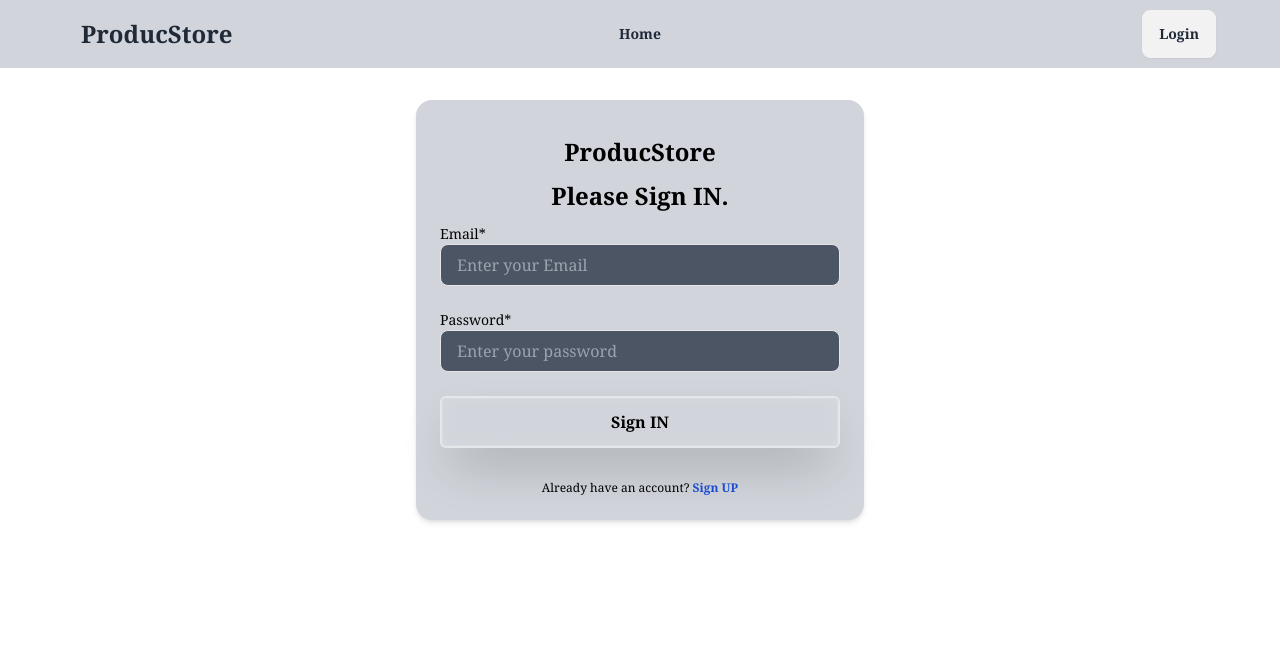
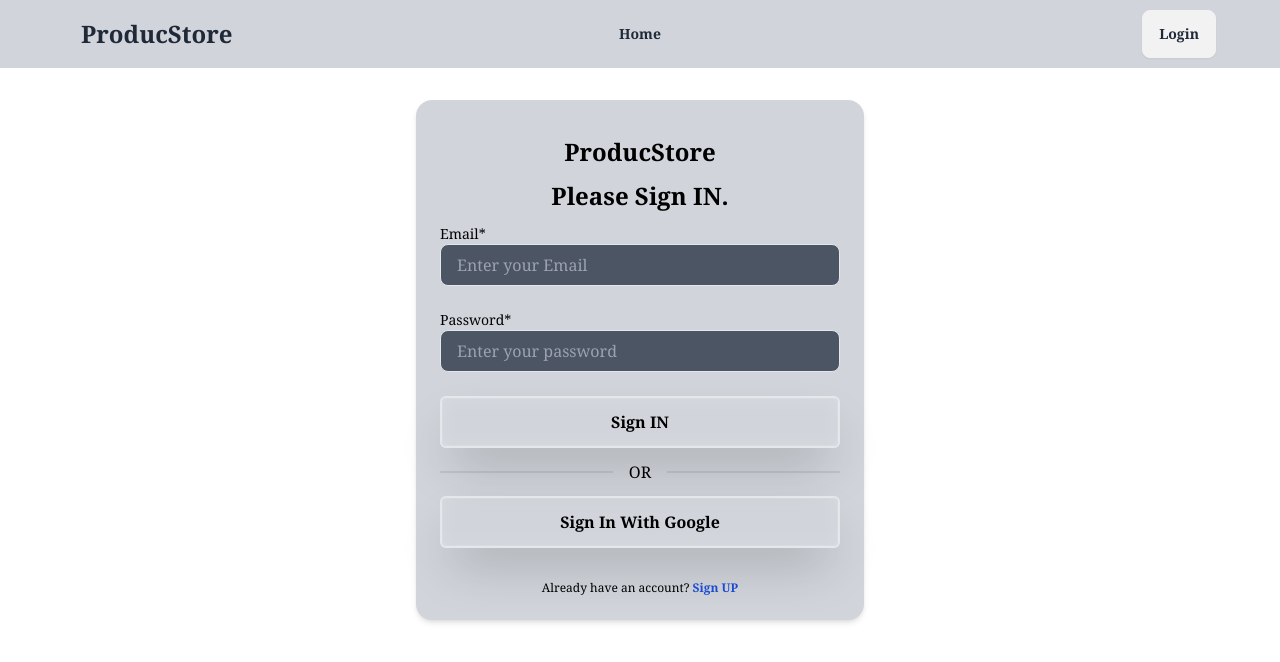
Before and after one commit to md-abu-naim/ProducStore-Client, a React (Vite) app: page /login in a window 1280 px wide. Shown: the top 662 px of the page. Built offline with nearby package versions, Linux system fonts and the light colour scheme.

Commit message:
search and filter option

```diff
--- a/src/Components/Login.jsx
+++ b/src/Components/Login.jsx
@@ -1,28 +1,38 @@
-import { Link } from "react-router-dom";
+import { Link, useNavigate } from "react-router-dom";
 import toast from "react-hot-toast";
-import axios from 'axios'
+import useAuth from "../Provider/useAuth";
 
 const Login = () => {
-    // const navigate = useNavigate()
+    const navigate = useNavigate()
+    const { loginUser, googleLogin } = useAuth()
 
     const handleSignIn = e => {
         e.preventDefault()
         const form = e.target
         const email = form.email.value
         const password = form.password.value;
-        const user = {email, password}
+        const user = { email, password }
         console.log(user);
 
 
-
-        axios.post('http://localhost:5000/produ', user)
-        .then(res => {
-            if (res.data.insertedId) {
-                console.log(res.data);
-            }
-        })
+        loginUser(email, password)
+            .then(result => {
+                toast.success('Login successfully', result.user)
+                navigate("/")
+                console.log(result.user);
+            })
+            .catch(error => {
+                console.error(error);
+            })
+    }
 
 
+    const handleGoogleLogin = () => {
+        googleLogin()
+            .then(result => {
+                console.log(result.user);
+            })
+            .catch(error => console.error(error))
     }
     return (
         <>
@@ -43,7 +53,7 @@ const Login = () => {
                         </div>
 
                         <div className="mt-6">
-                            <button className="relative w-full inline-flex items-center justify-center border-2 px-6 py-3 overflow-hidden font-bold text-black rounded-md shadow-2xl group">
+                            <button className="relative w-full inline-flex hover:text-white items-center justify-center border-2 px-6 py-3 overflow-hidden font-bold text-black rounded-md shadow-2xl group">
                                 <span className="absolute inset-0 w-full h-full transition duration-300 ease-out opacity-0 bg-gradient-to-br from-gray-500 via-[#1B1616] to-gray-500 group-hover:opacity-100"></span>
                                 <span className="absolute top-0 left-0 w-full bg-gradient-to-b from-white to-transparent opacity-5 h-1/3"></span>
                                 <span className="absolute bottom-0 left-0 w-full h-1/3 bg-gradient-to-t from-white to-transparent opacity-5"></span>
@@ -55,6 +65,17 @@ const Login = () => {
                             </button>
                         </div>
                     </form>
+                    <div className="divider">OR</div>
+                    <button onClick={handleGoogleLogin} className="relative w-full inline-flex items-center justify-center border-2 px-6 py-3 hover:text-white overflow-hidden font-bold text-black rounded-md shadow-2xl group">
+                        <span className="absolute inset-0 w-full h-full transition duration-300 ease-out opacity-0 bg-gradient-to-br from-gray-500 via-[#1B1616] to-gray-500 group-hover:opacity-100"></span>
+                        <span className="absolute top-0 left-0 w-full bg-gradient-to-b from-white to-transparent opacity-5 h-1/3"></span>
+                        <span className="absolute bottom-0 left-0 w-full h-1/3 bg-gradient-to-t from-white to-transparent opacity-5"></span>
+                        <span className="absolute bottom-0 left-0 w-4 h-full bg-gradient-to-r from-white to-transparent opacity-5"></span>
+                        <span className="absolute bottom-0 right-0 w-4 h-full bg-gradient-to-l from-white to-transparent opacity-5"></span>
+                        <span className="absolute inset-0 w-full h-full border border-white rounded-md opacity-10"></span>
+                        <span className="absolute w-0 h-0 transition-all duration-300 ease-out bg-white rounded-full group-hover:w-56 group-hover:h-56 opacity-5"></span>
+                        <span className="relative">Sign In With Google</span>
+                    </button>
                     <p className="mt-8 text-xs font-light text-center text-black"> Already have an account? <Link to='/signUp' className="font-bold text-blue-700 dark:text-gray-200 hover:underline">Sign UP</Link></p>
                 </div>
             </div>
--- a/src/Components/Products.jsx
+++ b/src/Components/Products.jsx
@@ -4,6 +4,7 @@ import { useEffect, useState } from "react";
 
 const Products = () => {
     const [products, setProducts] = useState([])
+    const [search, setSearch] = useState('')
     // const [itemsPerPage, setItemPerPage] = useState(3)
     // const [currentPage, setCurrentPage] = useState(1)
     // const [count, setCount] = useState(0)
@@ -11,22 +12,50 @@ const Products = () => {
     // const numberOfPages = Math.ceil(count / itemsPerPage)
     // const pages = [...Array(numberOfPages).keys()].map(element => element + 1)
 
+    const handleSearch = e => {
+        e.preventDefault()
+        const text = e.target.search.value
+        setSearch(text)
+        e.target.reset()
+        console.log(text);
+    }
+
     useEffect(() => {
-       fetch(`http://localhost:5000/products`)
+        fetch(`http://localhost:5000/products?search=${search}`)
             .then(res => res.json())
             .then(data => {
-        console.log(data);
                 setProducts(data)
             })
-    }, [])
+    }, [search])
     return (
         <div className="text-black">
             <div className="text-center lg:mb-10">
                 <h1 className="uppercase underline text-2xl font-bold">Our Top Products</h1>
             </div>
+            <form onSubmit={handleSearch} className="px-3" >
+                <label className="input bg-gray-300 input-bordered flex items-center max-w-sm mx-auto  gap-2">
+                    <input type="text" name="search" className="grow text-black" placeholder="Search Product" />
+                    <button className="btn bg-gray-700 hover:bg-gray-500  border-none text-white font-bold">Search</button>
+                </label>
+            </form>
+            <div className="mt-3 flex flex-col p-3 md:flex-row gap-3 ">
+                <select className="select select-bordered w-full max-w-xs">
+                    <option disabled selected>Filter Your Category</option>
+                    <option>Electronics</option>
+                    <option>Accessories</option>
+                    <option>Kitchen</option>
+                    <option>Fitness</option>
+                </select>
+                <select className="select select-bordered w-full max-w-xs">
+                    <option disabled selected>Sort By</option>
+                    <option>Price: High to Low</option>
+                    <option>Price: Low to High</option>
+                    <option>Date: Newest First</option>
+                </select>
+            </div>
             <div className="grid grid-cols-1 gap-4 md:grid-cols-2 lg:grid-cols-3">
                 {
-                products?.map(product =>  <div key={product.name} className="card border bg-base-100 shadow-xl">
+                    products?.map(product => <div key={product.name} className="card border bg-base-100 shadow-xl">
                         <figure className="px-4 pt-5">
                             <img
                                 src={product.image}
--- a/src/Components/Register.jsx
+++ b/src/Components/Register.jsx
@@ -1,8 +1,10 @@
 import { Link } from "react-router-dom";
 import toast from "react-hot-toast";
+import useAuth from "../Provider/useAuth";
 
 
 const Register = () => {
+    const {createUser} = useAuth()
 
     const handleSignIn = e => {
         e.preventDefault()
@@ -26,11 +28,11 @@ const Register = () => {
             return toast.error('Password must contain only numbers.')
         }
 
-        // createUser(email, password)
-        //     .then(result => {
-        //         console.log(result.user);
-        //     })
-        //     .catch(error => toast.error(error.message))
+        createUser(email, password)
+            .then(result => {
+                console.log(result.user);
+            })
+            .catch(error => toast.error(error.message))
 
     }
     return (
--- a/src/Firebase/Firebase.config.js
+++ b/src/Firebase/Firebase.config.js
@@ -1,5 +1,4 @@
 // Import the functions you need from the SDKs you need
-import { getAuth } from "firebase/auth";
 import { initializeApp } from "firebase/app";
 // TODO: Add SDKs for Firebase products that you want to use
 // https://firebase.google.com/docs/web/setup#available-libraries
@@ -15,6 +14,4 @@ const firebaseConfig = {
 };
 
 // Initialize Firebase
-const app = initializeApp(firebaseConfig);
-
-export const auth = getAuth(app);
+export const app = initializeApp(firebaseConfig);
--- /dev/null
+++ b/src/Provider/AuthProvider.jsx
@@ -0,0 +1,40 @@
+import { signInWithEmailAndPassword,GoogleAuthProvider, createUserWithEmailAndPassword, signInWithPopup } from "firebase/auth";
+import { app } from "../Firebase/Firebase.config";
+import { createContext } from "react";
+import PropTypes from 'prop-types';
+import { getAuth } from "firebase/auth";
+
+export const AuthContext = createContext(null)
+const GoogleProvider = new GoogleAuthProvider();
+
+const AuthProvider = ({children}) => {
+    const auth = getAuth(app);
+
+
+    const createUser = (email, password) => {
+        console.log(email, password);
+     return createUserWithEmailAndPassword(auth, email, password)
+    }
+
+    const loginUser = (email, password) => {
+      return signInWithEmailAndPassword(auth, email, password)
+
+    }
+
+    const googleLogin = () => {
+      return  signInWithPopup(auth, GoogleProvider)
+    }
+
+    const authInfo = {loginUser, createUser, googleLogin}
+    return (
+        <AuthContext.Provider value={authInfo}>
+            {children}
+        </AuthContext.Provider>
+    );
+};
+
+AuthProvider.propTypes = {
+    children: PropTypes.node
+}
+
+export default AuthProvider;
--- a/src/main.jsx
+++ b/src/main.jsx
@@ -9,10 +9,8 @@ import Layouts from './Layouts/Layouts';
 import Home from './Page/Home';
 import Login from './Components/Login';
 import Register from './Components/Register';
-import {
-  QueryClient,
-  QueryClientProvider,
-} from '@tanstack/react-query'
+import AuthProvider from './Provider/AuthProvider';
+import {Toaster} from "react-hot-toast";
 
 const router = createBrowserRouter([
   {
@@ -36,12 +34,12 @@ const router = createBrowserRouter([
   },
 ]);
 
-const queryClient = new QueryClient()
 
 createRoot(document.getElementById('root')).render(
   <StrictMode>
-    <QueryClientProvider client={queryClient}>
+    <AuthProvider>
       <RouterProvider router={router} />
-    </QueryClientProvider>
+      <Toaster />
+    </AuthProvider>
   </StrictMode>,
 )
```
Lines whose indentation alone changed are shown as unchanged.
